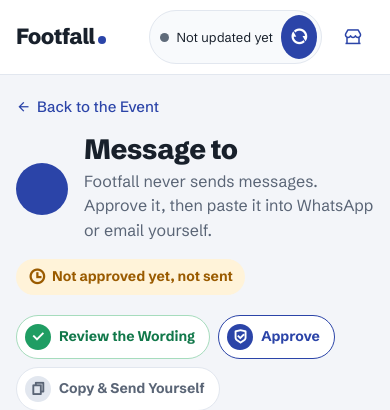
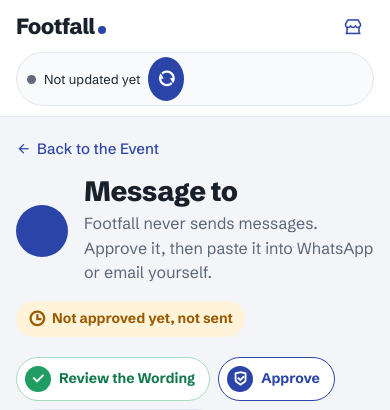
Before and after one commit to meetdanielme/corkathon_team_18, a Python web app: template footfall/templates/draft.html in a window 390 px wide. Shown: the top 410 px of the page. Run offline with Jinja, Linux system fonts and the light colour scheme; the template is opened without the code that fills it, so the values that code supplies are empty; some libraries are stand-ins or nearby versions.

Commit message:
fix: keep partial refresh header visible on mobile

```diff
--- a/footfall/static/style.css
+++ b/footfall/static/style.css
@@ -361,7 +361,10 @@ select { min-height:44px; padding:10px 12px; border:1px solid var(--line-strong)
   .dcard-go { display:none; }
 }
 @media (max-width:640px) {
-  .top { padding:10px 16px; }
+  .top { padding:10px 16px; display:grid; grid-template-columns:1fr auto; gap:8px; }
+  .top-right { display:contents; }
+  .top .status { grid-column:1 / -1; grid-row:2; }
+  .top .biz-link { grid-column:2; grid-row:1; }
   .biz-link span { display:none; }
   .status-verb.is-ok { position:absolute; width:1px; height:1px; overflow:hidden; clip:rect(0 0 0 0); white-space:nowrap; }
   .status-text { overflow:visible; }
```
